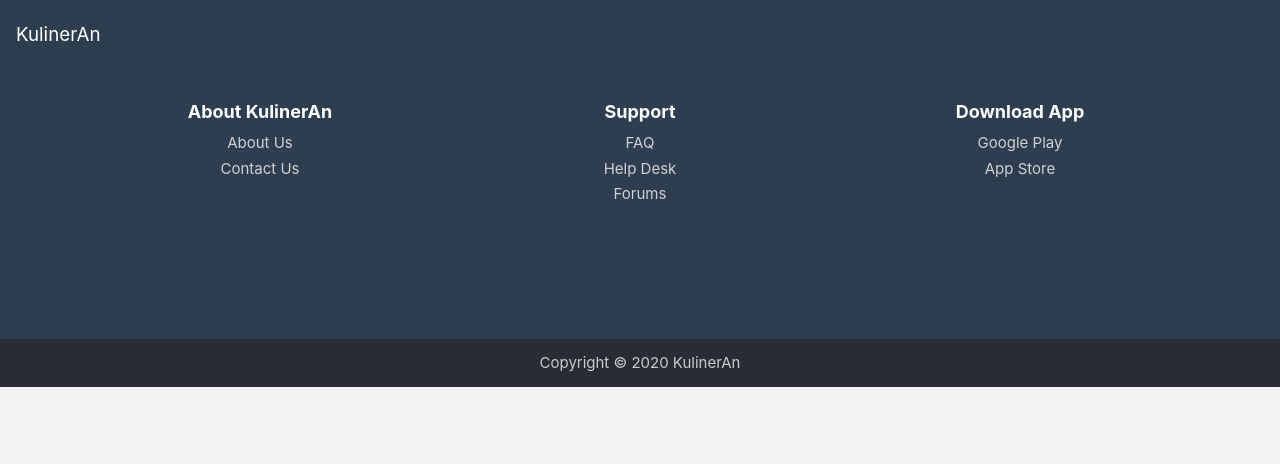
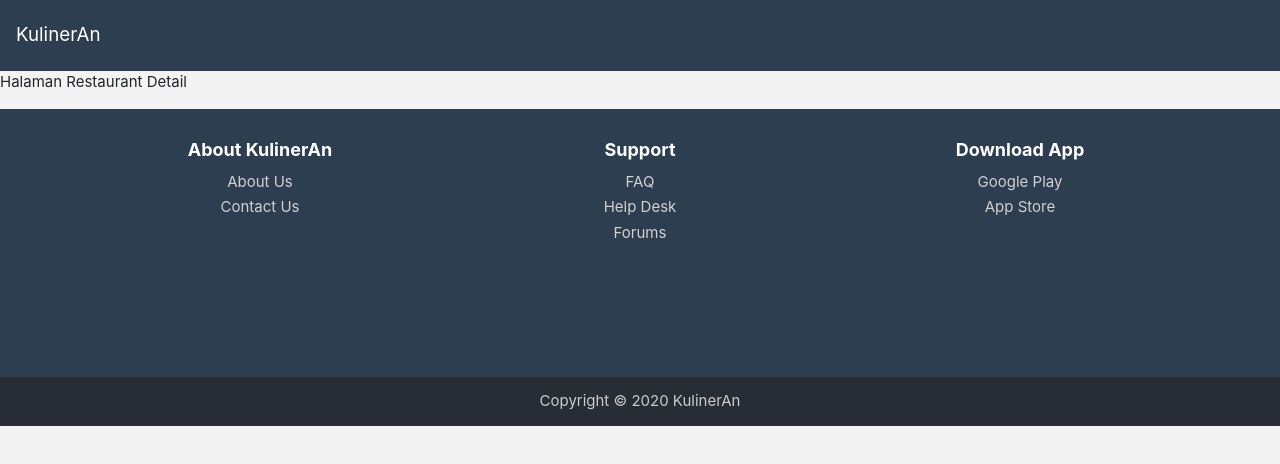
Before and after one commit to wildenali/react-food_web_app, a React (Create React App) app: page /restaurant/18875696 in a window 1280 px wide. Shown: the top 464 px of the page. Built offline with nearby package versions, Linux system fonts and the light colour scheme; some icons are missing.

Commit message:
Setting Router untuk halaman Restaurant Detail"

```diff
--- a/src/App.js
+++ b/src/App.js
@@ -5,6 +5,7 @@
 import Footer from './components/Footer/Footer';
 import { BrowserRouter as Router, Route } from 'react-router-dom'
 import City from './pages/City';
+import RestaurantDetail from './pages/RestaurantDetail';
 
 class App extends Component {
 
@@ -14,6 +15,7 @@
         <NavBar />
         <Route path="/" exact component={Home}></Route>
         <Route path="/city/:city_id" component={City}></Route>
+        <Route path="/restaurant/:restaurant_id" component={RestaurantDetail}></Route>
         <Footer />
       </Router>
     );
--- /dev/null
+++ b/src/pages/RestaurantDetail.js
@@ -0,0 +1,13 @@
+import React, { Component } from 'react'
+
+class RestaurantDetail extends Component {
+  render() {
+    return (
+      <>
+        <p>Halaman Restaurant Detail</p>
+      </>
+    )
+  }
+}
+
+export default RestaurantDetail
```
